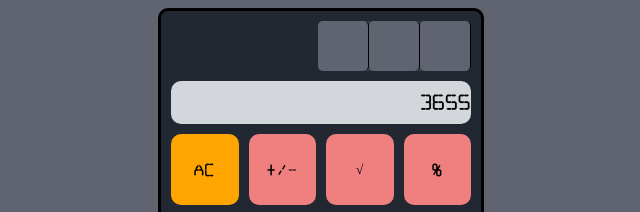
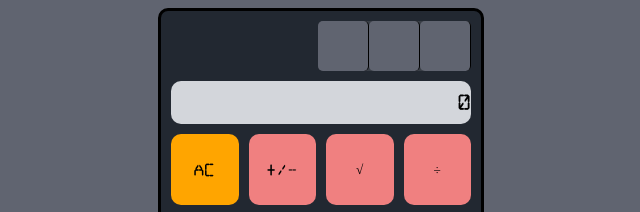
Before and after one commit to Zaandros/Calculator, a plain HTML site: page index.html in a window 1280 px wide. Shown: the top 212 px of the page, 319-959 px from the left. Drawn offline with Linux system fonts and the light colour scheme.

Commit message:
- Updated percentage button to function as a   divide button.

```diff
--- a/index.html
+++ b/index.html
@@ -15,14 +15,14 @@
             <div class="panel"></div>
         </div>
 
-        <div class="number-display">3655</div>
+        <div class="number-display">0</div>
 
         <div class="button-section">
 
                 <button id="clear" class="button function-button">AC</button>
                 <button id="pos-neg" class="button function-button">+/-</button>
                 <button id="square-root" class="button function-button">&radic;</button>
-                <button id="percentage" class="button function-button">%</button>
+                <button id="divide" class="button function-button">÷</button>
 
                 <button id="seven" class="button">7</button>
                 <button id="eight" class="button">8</button>
```
